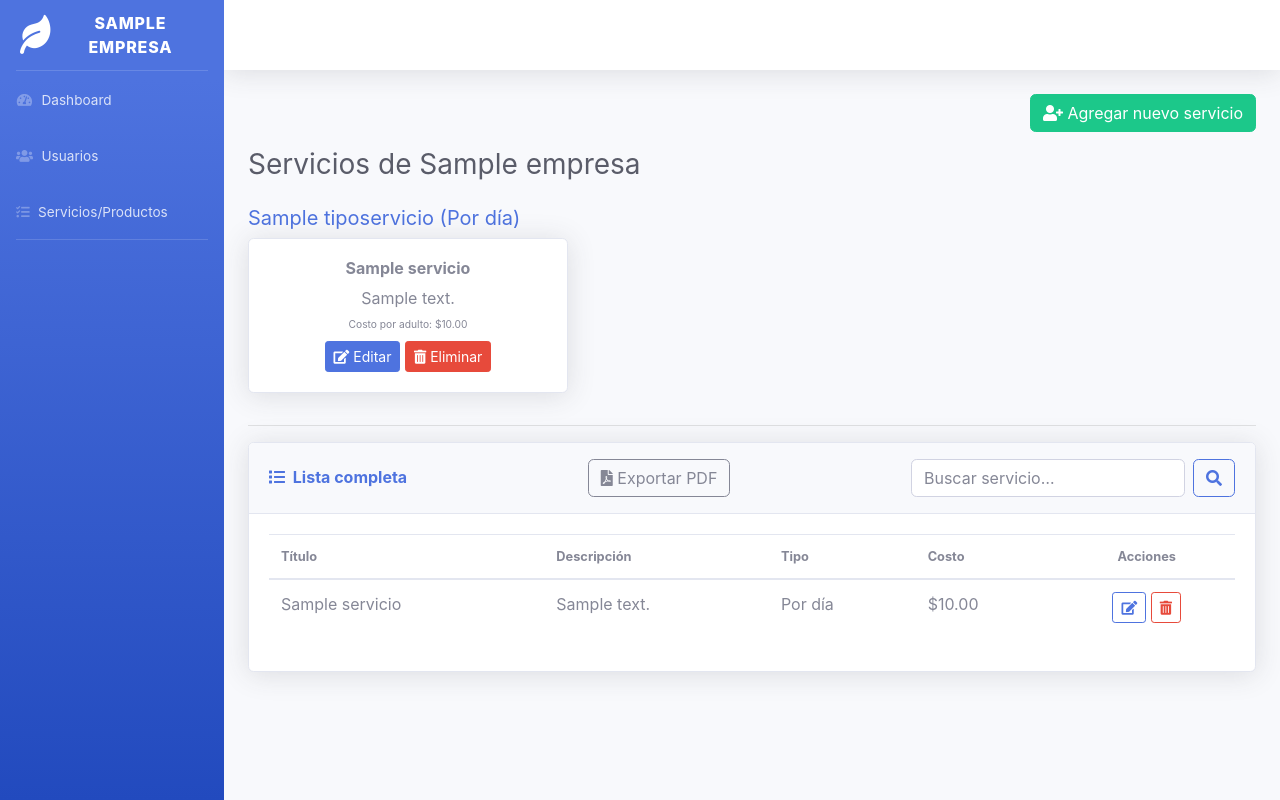
After one commit to Dany1122/xoletongo, a Django app: page /adminpanel/servicios/ in a window 1280 px wide. The commit adds this page. Run offline with Django 5.2, Linux system fonts and the light colour scheme; tables that the repository leaves empty hold one stand-in row (values such as "Sample post"); some libraries are stand-ins or nearby versions.

Commit message:
modulo de servicios

```diff
--- a/adminpanel/templates/base_admin.html
+++ b/adminpanel/templates/base_admin.html
@@ -42,6 +42,14 @@
                 <a class="nav-link" href="{% url 'admin_usuarios' %}">
                     <i class="fas fa-users"></i>
                     <span>Usuarios</span>
+                </a>
+            </li>
+
+            <!-- Servicios/Productos -->
+            <li class="nav-item">
+                <a class="nav-link" href="{% url 'admin_servicios' %}">
+                    <i class="fas fa-tasks"></i>
+                    <span>Servicios/Productos</span>
                 </a>
             </li>
 
--- /dev/null
+++ b/adminpanel/templates/lista_servicios.html
@@ -0,0 +1,168 @@
+{% extends 'base_admin.html' %}
+{% load static %}
+
+{% block content %}
+<div class="mb-3 text-right">
+        <a href="{% url 'admin_agregar_servicio' %}" class="btn btn-success">
+            <i class="fas fa-user-plus"></i> Agregar nuevo servicio
+        </a>
+    </div>
+ <div>
+    <h2 class="h3 mb-4 text-gray-800">Servicios de {{ empresa.nombre }}</h2>
+
+    {% if servicios_por_tipo %}
+        {% for grupo in servicios_por_tipo %}
+            <h5 class="text-primary mt-4">{{ grupo.tipo.nombre }} ({{ grupo.tipo.get_tipo_display }})</h5>
+            <div class="row">
+                {% for servicio in grupo.servicios %}
+                    <div class="col-md-4 mb-3">
+                        <div class="card shadow">
+                            <div class="card-body text-center">
+                                <h6 class="font-weight-bold">{{ servicio.titulo }}</h6>
+                                <p class="mb-1 text-muted">{{ servicio.descripcion|truncatechars:100 }}</p>
+                                <p class="mb-1 small"><small class="text-muted">Costo por adulto: ${{ servicio.costo_por_persona }}</small></p>
+                                 <div class="mt-2">
+                                    <a href="{% url 'admin_editar_servicio' servicio.id %}"
+                                        class="btn btn-sm btn-primary">
+                                        <i class="fas fa-edit"></i> Editar
+                                    </a>
+                                    <button class="btn btn-sm btn-danger"
+                                            data-toggle="modal"
+                                            data-target="#confirmModal{{ servicio.id }}">
+                                        <i class="fas fa-trash-alt"></i> Eliminar
+                                    </button>
+                                 </div>
+                            </div>
+                        </div>
+                    </div>
+                {% endfor %}
+            </div>
+        {% endfor %}
+    {% else %}
+        <p class="text-muted">No hay servicios disponibles.</p>
+    {% endif %}
+
+    <hr>
+
+
+
+
+<div class="card shadow mb-4">
+  <div class="card-header py-3 d-flex justify-content-between align-items-center">
+        <h6 class="m-0 font-weight-bold text-primary">
+            <i class="fas fa-list mr-1"></i> Lista completa
+        </h6>
+        <a href="#" class="btn btn-outline-secondary">
+            <i class="fas fa-file-pdf"></i> Exportar PDF
+        </a>
+
+        <form class="form-inline" method="get">
+            <input name="q" value="{{ q }}" class="form-control mr-sm-2"
+                   type="search" placeholder="Buscar servicio…"
+                   aria-label="Buscar">
+            <button class="btn btn-outline-primary my-2 my-sm-0" type="submit">
+                <i class="fas fa-search"></i>
+            </button>
+        </form>
+  </div>
+
+  <div class="card-body table-responsive">
+      <table class="table table-hover">
+          <thead>
+              <tr class="small text-muted">
+                  <th>Título</th>
+                  <th>Descripción</th>
+                  <th>Tipo</th>
+                  <th>Costo</th>
+                  <th class="text-center">Acciones</th>
+              </tr>
+          </thead>
+          <tbody>
+          {% for servicio in page_obj %}
+              <tr>
+                  <td>{{ servicio.titulo }}</td>
+                  <td>{{ servicio.descripcion|truncatechars:50 }}</td>
+                  <td>{{ servicio.servicio.get_tipo_display }}</td>
+                  <td>${{ servicio.costo_por_persona }}</td>
+                  <td class="text-center">
+                      <a href="{% url 'admin_editar_servicio' servicio.id %}"
+                         class="btn btn-sm btn-outline-primary">
+                         <i class="fas fa-edit"></i>
+                      </a>
+                      <button class="btn btn-sm btn-outline-danger"
+                              data-toggle="modal"
+                              data-target="#confirmModal{{ servicio.id }}">
+                          <i class="fas fa-trash-alt"></i>
+                      </button>
+                  </td>
+              </tr>
+
+              <!-- Modal Confirmación Eliminación -->
+            <div class="modal fade" id="confirmModal{{ servicio.id }}" tabindex="-1" role="dialog" aria-labelledby="modalLabel{{ servicio.id }}" aria-hidden="true">
+                <div class="modal-dialog" role="document">
+                    <div class="modal-content">
+                        <div class="modal-header bg-danger text-white">
+                            <h5 class="modal-title" id="modalLabel{{ servicio.id }}">Confirmar eliminación</h5>
+                            <button type="button" class="close text-white" data-dismiss="modal" aria-label="Cerrar">
+                                <span aria-hidden="true">&times;</span>
+                            </button>
+                        </div>
+                        <div class="modal-body">
+                            ¿Estás seguro de que deseas eliminar el servicio <strong>{{ servicio.titulo }}</strong>?<br>
+                            Esta acción no se puede deshacer.
+                        </div>
+                        <div class="modal-footer">
+                            <button type="button" class="btn btn-secondary" data-dismiss="modal">Cancelar</button>
+                            <form method="POST" action="{% url 'admin_eliminar_servicio' servicio.id %}">
+                                {% csrf_token %}
+                                <button type="submit" class="btn btn-danger">Sí, eliminar</button>
+                            </form>
+                        </div>
+                    </div>
+                </div>
+            </div>
+          {% empty %}
+              <tr><td colspan="4" class="text-center text-muted">Sin resultados.</td></tr>
+
+          {% endfor %}
+          </tbody>
+      </table>
+
+      {# Paginación #}
+      {% if page_obj.has_other_pages %}
+      <nav>
+        <ul class="pagination justify-content-center">
+          {% if page_obj.has_previous %}
+            <li class="page-item">
+              <a class="page-link"
+                 href="?q={{ q }}&page={{ page_obj.previous_page_number }}">‹</a>
+            </li>
+          {% else %}
+            <li class="page-item disabled"><span class="page-link">‹</span></li>
+          {% endif %}
+
+          {% for num in page_obj.paginator.page_range %}
+            {% if page_obj.number == num %}
+              <li class="page-item active"><span class="page-link">{{ num }}</span></li>
+            {% elif num > page_obj.number|add:'-3' and num < page_obj.number|add:'3' %}
+              <li class="page-item">
+                  <a class="page-link" href="?q={{ q }}&page={{ num }}">{{ num }}</a>
+              </li>
+            {% endif %}
+          {% endfor %}
+
+          {% if page_obj.has_next %}
+            <li class="page-item">
+              <a class="page-link"
+                 href="?q={{ q }}&page={{ page_obj.next_page_number }}">›</a>
+            </li>
+          {% else %}
+            <li class="page-item disabled"><span class="page-link">›</span></li>
+          {% endif %}
+        </ul>
+      </nav>
+      {% endif %}
+  </div>
+</div>
+
+{% endblock %}
--- a/adminpanel/urls.py
+++ b/adminpanel/urls.py
@@ -3,10 +3,17 @@ from . import views
 
 urlpatterns = [
     path('', views.dashboard, name='admin_dashboard'),
+
     path('usuarios/', views.lista_usuarios, name='admin_usuarios'),
     path('usuarios/editar/<int:id>/', views.editar_usuario, name='admin_editar_usuario'),
     path('usuarios/eliminar/<int:id>/', views.eliminar_usuario, name='admin_eliminar_usuario'),
     path('usuarios/agregar/', views.agregar_usuario, name='admin_agregar_usuario'),
-     path("usuarios/exportar/pdf/", views.exportar_usuarios_pdf,
-         name="admin_exportar_usuarios_pdf"),
+    path("usuarios/exportar/pdf/", views.exportar_usuarios_pdf, name="admin_exportar_usuarios_pdf"),
+
+    path('servicios/', views.lista_servicios, name='admin_servicios'),
+    path('servicios/agregar', views.agregar_servicio, name='admin_agregar_servicio'),
+    path('servicios/editar/<int:id>/', views.editar_servicio, name='admin_editar_servicio'),
+    path('servicios/eliminar/<int:id>/', views.eliminar_servicio, name='admin_eliminar_servicio'),
+    path("servicios/exportar/pdf/", views.exportar_servicios_pdf, name="admin_exportar_servicios_pdf"),
+
 ]
--- a/adminpanel/views.py
+++ b/adminpanel/views.py
@@ -1,13 +1,13 @@
 from django.contrib.auth.decorators import login_required
 from django.shortcuts import render, get_object_or_404, redirect
 from usuarios.models import CustomUser
+from servicios.models import Servicio, TipoServicio
 from reservaciones.models import Reservacion
 from empresas.models import Empresa
-from adminpanel.forms import CustomUserForm
+from adminpanel.forms import CustomUserForm, ServicioForm
 from django.core.paginator import Paginator
 from django.db.models import Q
 from collections import defaultdict
-
 # ── PDF ─────────────────────────────────────────────────────────────
 from reportlab.lib.pagesizes import LETTER
 from reportlab.pdfgen import canvas
@@ -135,3 +135,70 @@ def exportar_usuarios_pdf(request):
     return FileResponse(buffer,
                         as_attachment=True,
                         filename="usuarios_xoletongo.pdf")
+
+def lista_servicios(request):
+    empresa = Empresa.objects.filter(activa=True).first()
+    if not empresa:
+        return render(request, 'lista_servicios.html', {'error': 'No hay empresa activa'})
+
+    q = request.GET.get("q", "").strip()
+    queryset = Servicio.objects.filter(empresa=empresa)
+    if q:
+        queryset = queryset.filter(
+            Q(titulo__icontains=q) | Q(descripcion__icontains=q)
+        )
+
+    queryset = queryset.order_by('-id')
+
+    # Agrupar los últimos 4 por tipo
+    agrupados = defaultdict(list)
+    for servicio in queryset:
+        if len(agrupados[servicio.servicio]) < 4:
+            agrupados[servicio.servicio].append(servicio)
+
+    servicios_por_tipo = [
+        {"tipo": tipo, "servicios": agrupados[tipo]}
+        for tipo in agrupados
+    ]
+
+    # Paginación
+    paginator = Paginator(queryset, 10)
+    page_number = request.GET.get("page")
+    page_obj = paginator.get_page(page_number)
+
+    return render(request, 'lista_servicios.html', {
+        "empresa": empresa,
+        "servicios_por_tipo": servicios_por_tipo,
+        "page_obj": page_obj,
+        "q": q
+    })
+
+def agregar_servicio(request):
+    if request.method == 'POST':
+        form = ServicioForm(request.POST)
+        if form.is_valid():
+            form.save()
+            return redirect('/adminpanel/servicios/?creado=1')
+    else:
+        form = ServicioForm()
+    return render(request, 'agregar_servicio.html', {'form': form})
+
+def editar_servicio(request, id):
+    servicio = get_object_or_404(Servicio, id=id)
+    if request.method == 'POST':
+        form = ServicioForm(request.POST, instance=servicio)
+        if form.is_valid():
+            form.save()
+            return redirect('/adminpanel/servicios/?editado=1')
+    else:
+        form = ServicioForm(instance=servicio)
+    return render(request, 'editar_servicio.html', {'form': form})
+
+def eliminar_servicio(id):
+    servicio = get_object_or_404(Servicio, id=id)
+    servicio.delete()
+    return redirect('/adminpanel/servicios/?eliminado=1')
+
+def exportar_servicios_pdf(request):
+
+    return 0
```
Also changed, not shown: adminpanel/forms.py (+21 -1 lines), adminpanel/templates/agregar_servicio.html (added, +110 -0 lines), adminpanel/templates/editar_servicio.html (added, +112 -0 lines).
